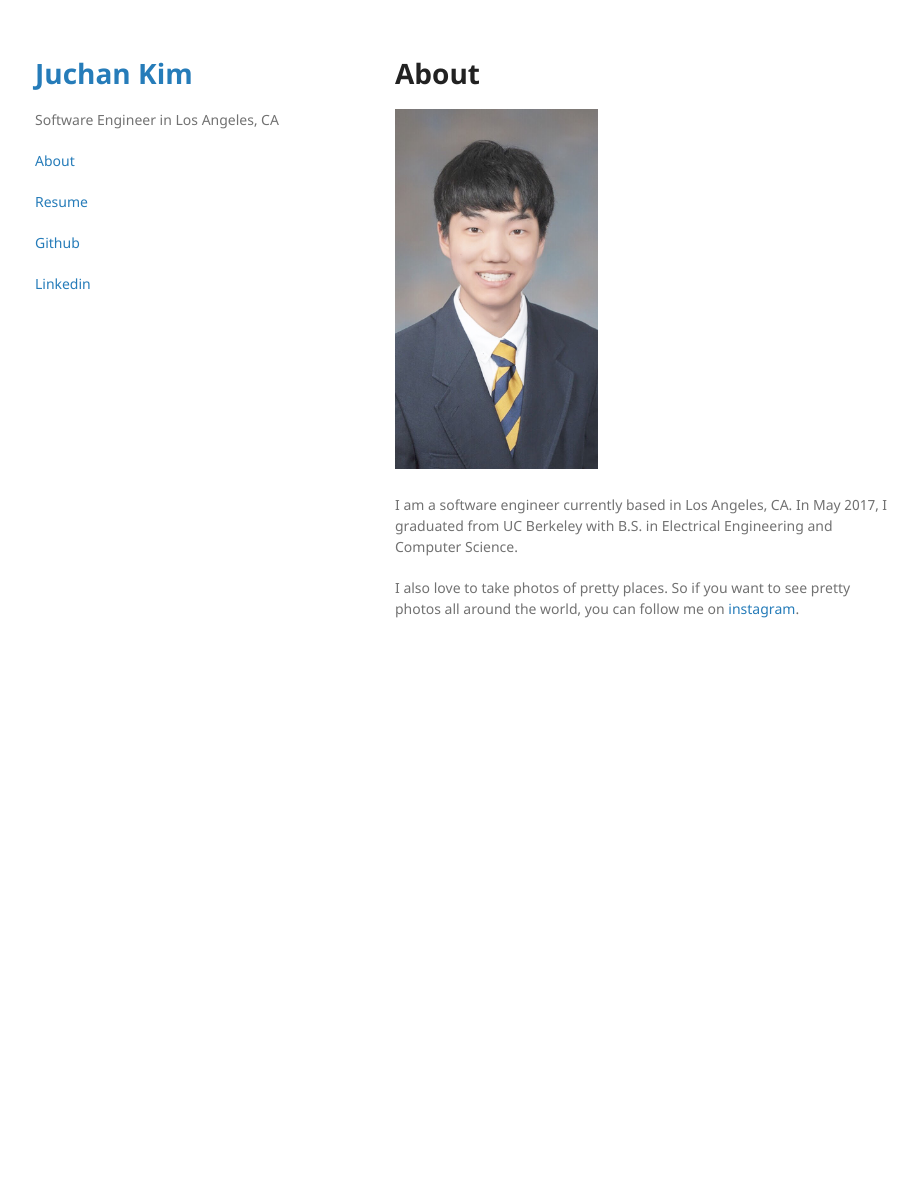
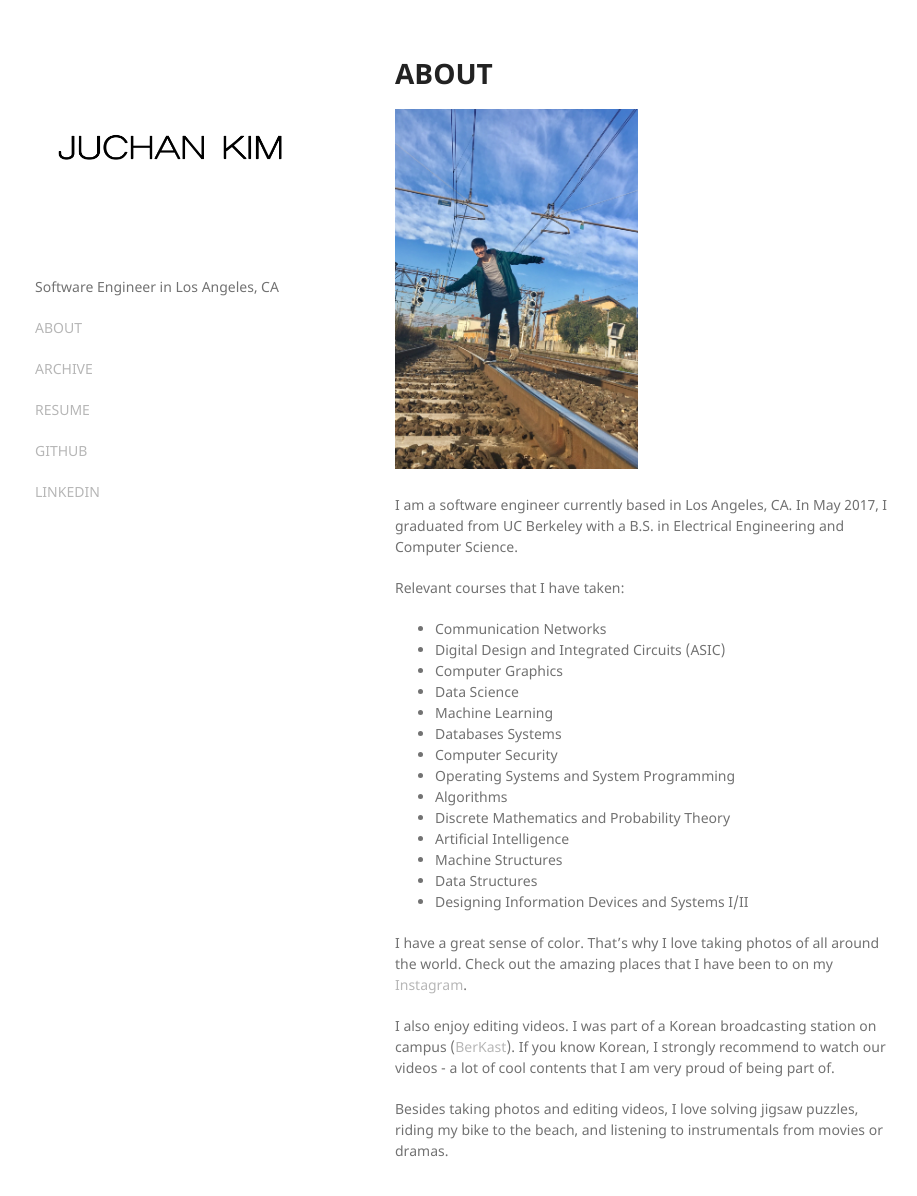
Before and after one commit to juchankim/juchankim.github.io, a Jekyll site: the page built from about.md, in a window 1280 px wide and 1231 px high. Shown: the top 1196 px of the window, without its empty margins (175-1092 px from the left). Built offline with Jekyll 4.4.1, drawn with Linux system fonts in a browser that asks for light colours.

```diff
--- a/_config.yml
+++ b/_config.yml
@@ -6,5 +6,6 @@ title: Juchan Kim
 description: Software Engineer in Los Angeles, CA
 paginate: 1
 pages_list:
-  About: '/about'
-  Resume: 'assets/resume.pdf'
+  ABOUT: '/about'
+  ARCHIVE: '/archive'
+  RESUME: 'assets/resume.pdf'
--- a/_layouts/default.html
+++ b/_layouts/default.html
@@ -15,7 +15,7 @@
     <div class="wrapper">
       <header>
 
-        <h1><a href = "{{ '/' }}">{{ site.title | default: site.github.repository_name }}</a></h1>
+        <h1><a href = "{{ '/' }}"><img src="/assets/title.png"></a></h1>
         <p>{{ site.description | default: site.github.project_tagline }}</p>
 
 
@@ -25,10 +25,10 @@
         {% endfor %}
 
         {% if site.github.is_user_page %}
-          <p class="view"><a href="{{ site.github.owner_url }}">Github</a></p>
+          <p class="view"><a href="{{ site.github.owner_url }}">GITHUB</a></p>
         {% endif %}
 
-        <p class="view"><a href="https://www.linkedin.com/in/juchankim/">Linkedin</a></p>
+        <p class="view"><a href="https://www.linkedin.com/in/juchankim/">LINKEDIN</a></p>
 
       </header>
       <section>
--- a/_sass/jekyll-theme-minimal.scss
+++ b/_sass/jekyll-theme-minimal.scss
@@ -35,12 +35,12 @@ h3, h4, h5, h6 {
 }
 
 a {
-  color:#267CB9;
+  color:#b7b7b7;
   text-decoration:none;
 }
 
 a:hover, a:focus {
-  color:#069;
+  color:#000000;
   font-weight: bold;
 }
 
@@ -56,7 +56,6 @@ a:hover small {
 }
 
 .wrapper {
-  background-color: #545454;
   width:860px;
   margin:0 auto;
 }
--- a/about.md
+++ b/about.md
@@ -1,11 +1,31 @@
 ---
 layout: page
-title: About
+title: ABOUT
 ---
 
 <img src="/assets/profile.jpg" height="360">
 
 I am a software engineer currently based in Los Angeles, CA.
-In May 2017, I graduated from UC Berkeley with B.S. in Electrical Engineering and Computer Science.
+In May 2017, I graduated from UC Berkeley with a B.S. in Electrical Engineering and Computer Science.
 
-I also love to take photos of pretty places. So if you want to see pretty photos all around the world, you can follow me on [instagram](https://www.instagram.com/__j_kim_).
+Relevant courses that I have taken:
+*   Communication Networks
+*   Digital Design and Integrated Circuits (ASIC)
+*   Computer Graphics
+*   Data Science
+*   Machine Learning
+*   Databases Systems
+*   Computer Security
+*   Operating Systems and System Programming
+*   Algorithms
+*   Discrete Mathematics and Probability Theory
+*   Artificial Intelligence
+*   Machine Structures
+*   Data Structures
+*   Designing Information Devices and Systems I/II
+
+I have a great sense of color. That's why I love taking photos of all around the world. Check out the amazing places that I have been to on my [Instagram](https://www.instagram.com/__j_kim_).
+
+I also enjoy editing videos. I was part of a Korean broadcasting station on campus ([BerKast](https://www.facebook.com/UCB.BerKast/)). If you know Korean, I strongly recommend to watch our videos - a lot of cool contents that I am very proud of being part of.
+
+Besides taking photos and editing videos, I love solving jigsaw puzzles, riding my bike to the beach, and listening to instrumentals from movies or dramas.
```
Also changed, not shown: other parts of _layouts/default.html (+1 -1 lines), archive.md (added, +9 -0 lines), index.md (+1 -2 lines), assets/profile.jpg, assets/title.png (added), 2 other files.
